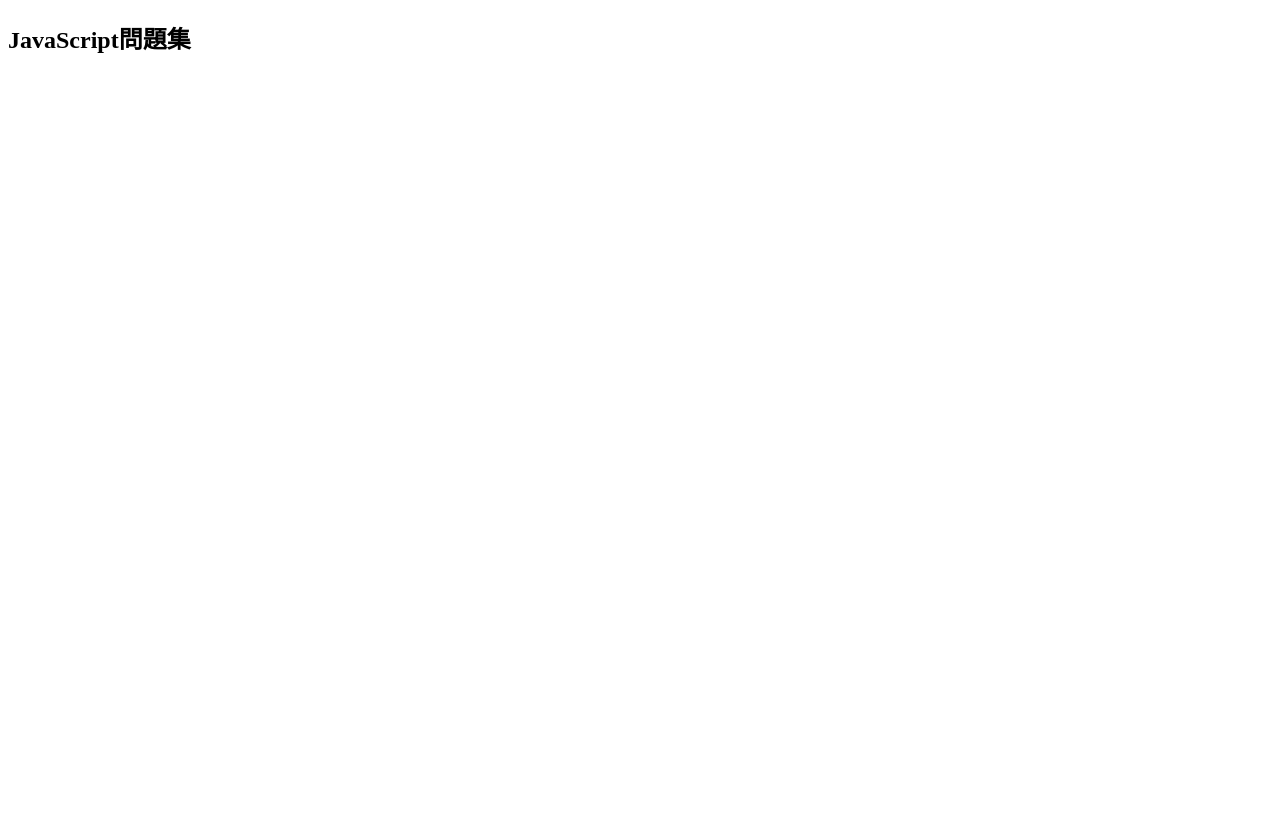
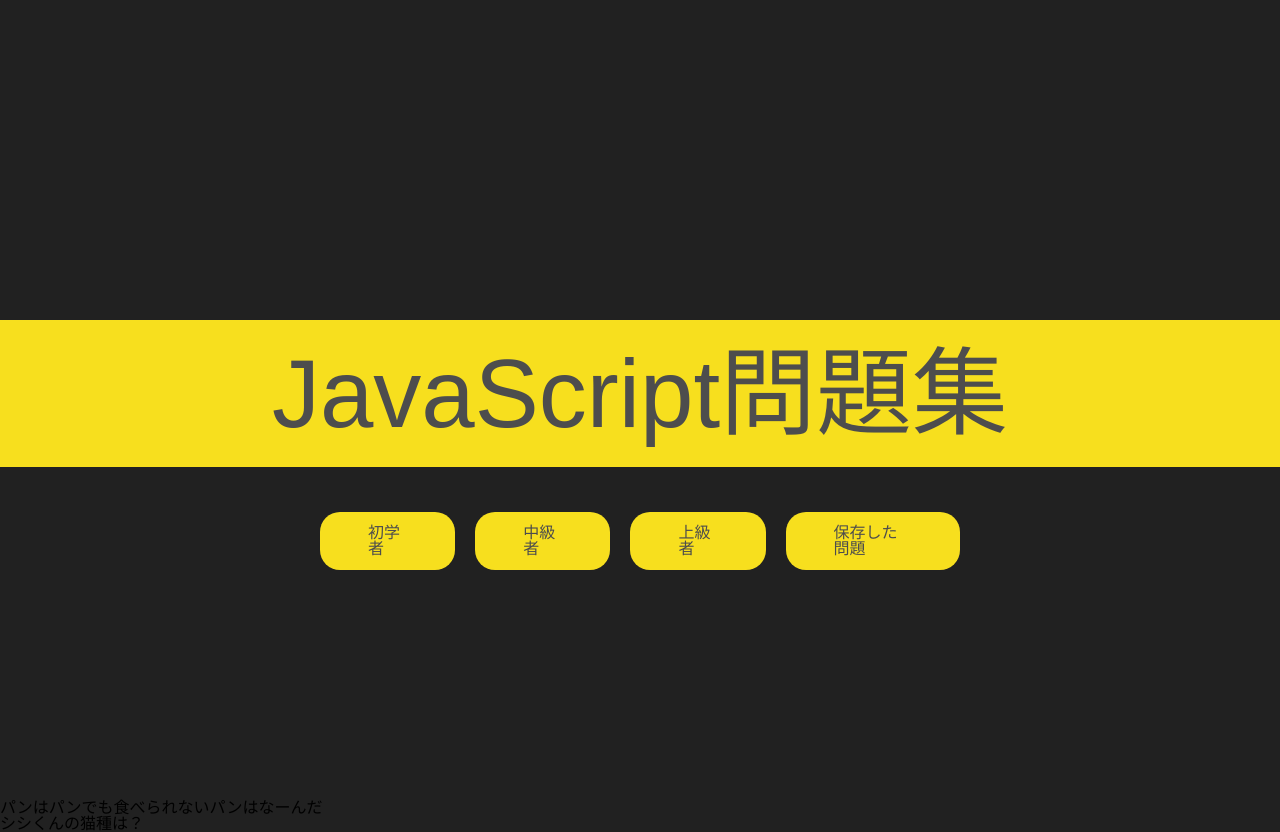
Before and after one commit to pottskun/02_workbook, a website: page index.html in a window 1280 px wide. Before the commit the page ends 800 px from the top, so only its background shows below. Drawn offline with Linux system fonts and the light colour scheme.

Commit message:
ローカルサーバーの立ち上げ、ファーストビューのコーディング完了、jsonファイルに問題を追加、jsonファイルをjsで取得しhtmlで表示

```diff
--- a/app.js
+++ b/app.js
@@ -0,0 +1,28 @@
+fetch('data.json')
+  .then(response => response.json())  // JSONデータをオブジェクトに変換
+  .then(data => {
+    console.log(data);  // 取得したデータを確認
+
+    const container = document.getElementById('question-container');
+
+    // ここではtrueであれば問題が表示されるxxx
+    if (data && data.problems && data.problems.length > 0) {
+      // problemsの中身を一つずつproblemに格納していく、このfunctionについてはいまいちわからず。
+      data.problems.forEach(function (problem) {
+        // 親要素の子要素としてliタグを生成
+        const hoge = document.createElement("li");
+        // これをテンプレートリテラルを使ってやるとしたら？xxx
+        // hogeにテキストを設定
+        hoge.textContent = problem.question;
+        // 親要素の子要素としてhogeを追加
+        container.appendChild(hoge);
+      })
+    } else {
+      container.innerHTML = '<p>問題が読み込めませんでした。</p>';
+    }
+  })
+  .catch(error => {
+    console.error('エラーが発生しました:', error);
+  });
+
+// テンプレートリテラルを使う場合、innerHTML にはセキュリティ上の注意点（XSS攻撃）があるので、注意が必要。
--- /dev/null
+++ b/data.json
@@ -0,0 +1,16 @@
+{
+  "problems": [
+    {
+      "id": 1,
+      "question": "パンはパンでも食べられないパンはなーんだ",
+      "answer": "フライパン",
+      "hint": "料理に使う道具です"
+    },
+    {
+      "id": 2,
+      "question": "シシくんの猫種は？",
+      "answer": "シャムミックス",
+      "hint": "これはペットとして人気があります"
+    }
+  ]
+}
--- a/index.html
+++ b/index.html
@@ -1,13 +1,61 @@
 <!DOCTYPE html>
-<html lang="en">
+<html lang="ja">
+
 <head>
   <meta charset="UTF-8">
   <meta name="viewport" content="width=device-width, initial-scale=1.0">
+  <link rel="stylesheet" href="style.css">
+  <script src="app.js" defer></script>
   <title>JavaScript問題集</title>
 </head>
+
 <body>
-  <section>
-    <h1>JavaScript<span>問題集</span></h1>
-  </section>
+  <header class="p-header">
+    <!-- <div class="l-container"> -->
+    <div class="p-header__info">
+      <h1 class="screen-reader-text">JavaScript問題集</h1>
+      <nav class="p-header__nav">
+        <!-- ↓idつける必要はある？ -->
+        <ul class="p-globalNav">
+          <li class="p-globalNav__item color round">初学者</li>
+          <li class="p-globalNav__item color round">中級者</li>
+          <li class="p-globalNav__item color round">上級者</li>
+          <li class="p-globalNav__item color round">保存した問題</li>
+        </ul>
+      </nav>
+    </div>
+  </header>
+  <main>
+    <section class="p-hero">
+      <!-- <div class="p-hero__body"> -->
+        <h2 class="p-hero_title size color">JavaScript問題集</h2>
+      <!-- </div> -->
+    </section>
+    <section>
+      <h2 class="screen-reader-text">ここのタイトルどうしよう</h2>
+      <ul id="question-container">
+
+      </ul>
+    </section>
+  </main>
 </body>
+
 </html>
+
+<!-- 使用ツールと目的
+HTML：ページの構造を作成
+CSS：ページのデザインとレイアウトを整える
+JavaScript：JSONファイルの読み込み、問題の表示や操作
+JSONファイル：問題データの保存と管理
+JSONを使った構成
+問題データの追加・管理：JSONファイルに問題を手動で追加
+問題の表示：JavaScriptでJSONファイルを読み込み、問題をWebページに表示
+レベル選択機能：JavaScriptで難易度別に問題をフィルタリングして表示
+問題の更新：必要に応じてJSONファイルを直接編集し、新しい問題を追加 -->
+
+<!--
+ステップバイステップの流れ
+JSONファイルを用意：先ほどのJSON形式で問題データを用意します。
+JavaScriptでJSONデータを読み込む：fetchメソッドを使ってJSONファイルを読み込みます。
+問題をDOMに追加する：取得した問題をHTMLに表示します。
+アコーディオン機能を実装：ヒントや答えをアコーディオンスタイルで表示するためのJavaScriptを追加します。 -->
--- a/style.css
+++ b/style.css
@@ -63,8 +63,9 @@
 
 body {
   height: 100%;
-  color: #;
+  /* color: #; */
   background-color: #212121;
+  /* bodyに背景色をつけるのはどうなん？xxx */
 }
 
 img {
@@ -79,14 +80,6 @@
 }
 
 
-
-
-
-
-
-
-
-
 /* Accessibility */
 .screen-reader-text {
   position: absolute;
@@ -95,3 +88,53 @@
   width: 1px;
   height: 1px;
 }
+
+
+/* 色まとめ */
+:root {
+  --background-color: #F7DF1E;
+  --text-color: #4d4d4d;
+}
+
+/* header */
+.p-header {
+  position: relative;
+  height: 100vh;
+}
+
+.p-header__info {
+  position: absolute;
+  top: 64%;
+  left: 50%;
+  transform: translateX(-50%);
+}
+
+/* hero */
+.p-hero {
+  position: absolute;
+  top: 40%;
+  text-align: center;
+  width: 100%;
+}
+
+/* navigation */
+.p-globalNav {
+  display: flex;
+  justify-content: center;
+  gap: 20px;
+}
+
+.round {
+  border-radius: 20px;
+  padding: .8rem 3rem;
+}
+
+.size {
+  font-size: 6rem;
+  padding: 1.6rem;
+}
+
+.color {
+  background-color: var(--background-color);
+  color: var(--text-color);
+}
```
Also changed, not shown: package.json (added, +70 -0 lines), README.md, 2 other files.
